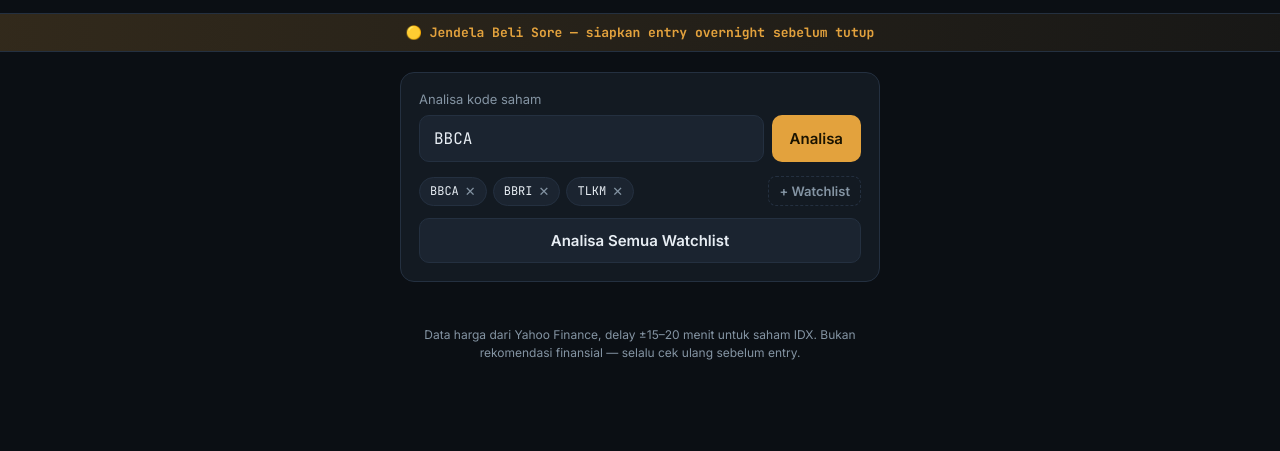
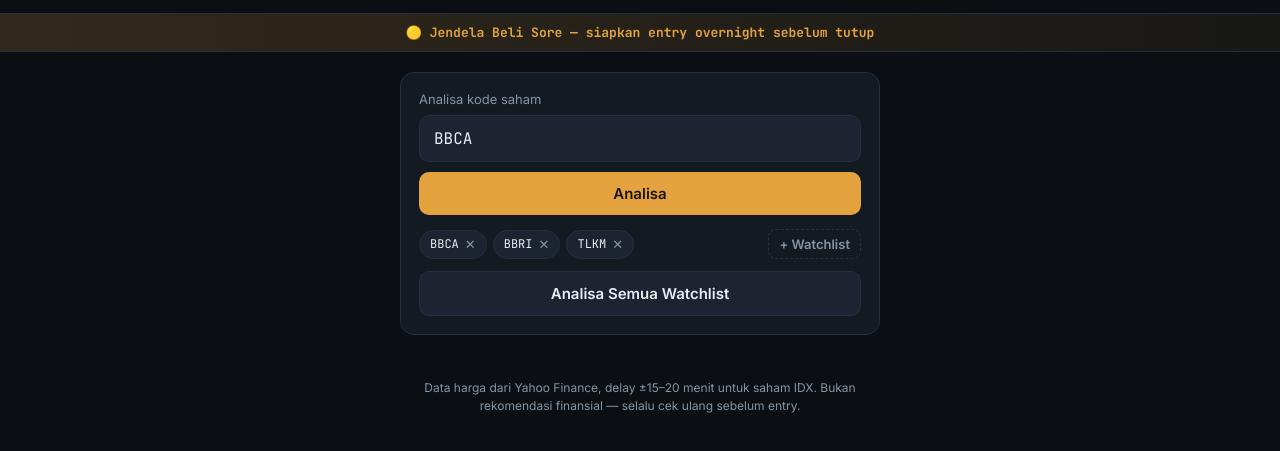
Before and after one commit to fitryandhika/saham-ai-vercel, a website: page index.html in a window 1280 px wide. Shown: the part 45-496 px from the top of the page. Drawn offline with Linux system fonts and the light colour scheme.

Commit message:
Update style.css

```diff
--- a/style.css
+++ b/style.css
@@ -98,11 +98,12 @@ body{
 
 .input-row{
   display:flex;
-  gap:8px;
+  flex-direction:column;
+  gap:10px;
 }
 
 input[type="text"]{
-  flex:1;
+  width:100%;
   padding:12px 14px;
   font-size:16px;
   font-family:var(--font-mono);
@@ -128,7 +129,8 @@ button{
 }
 
 .btn-primary{
-  padding:12px 18px;
+  width:100%;
+  padding:12px;
   background:var(--amber);
   color:#1A1300;
 }
```
